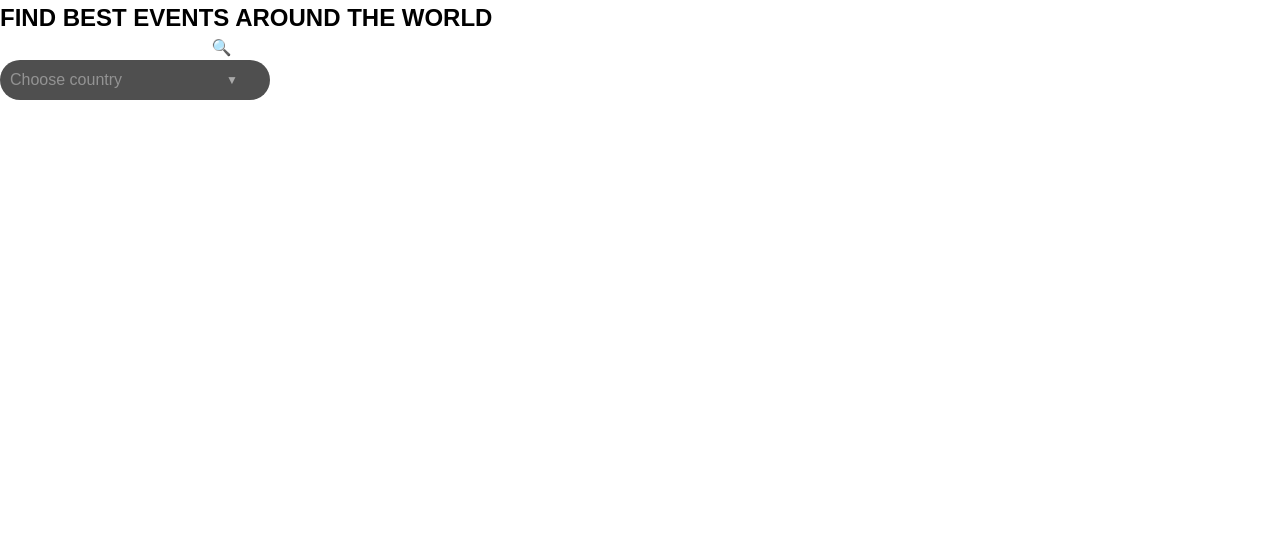
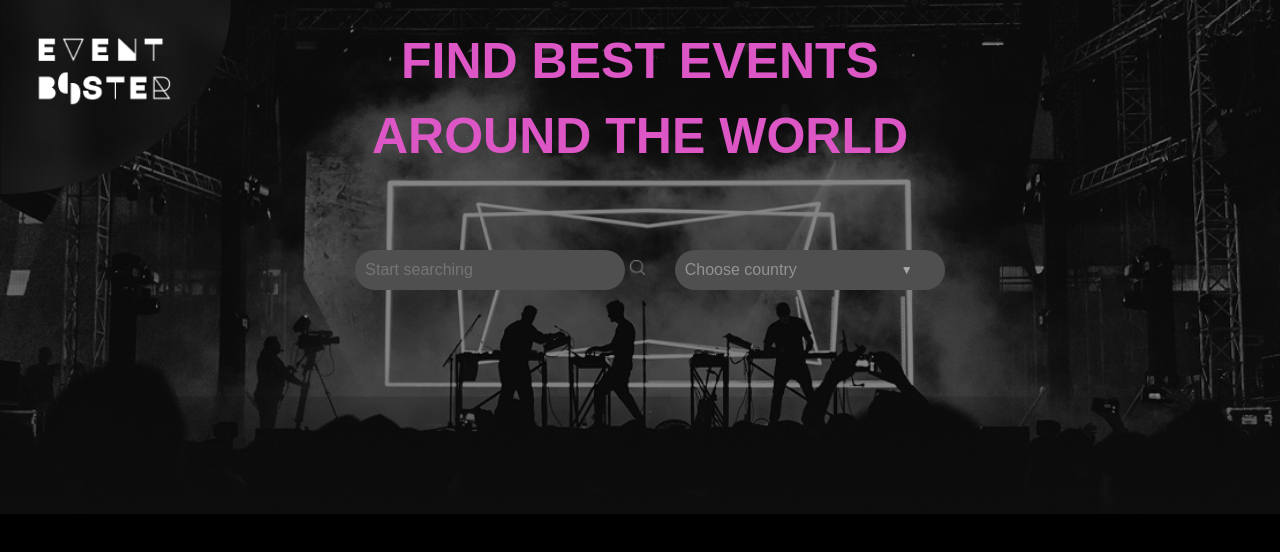
Before and after one commit to VladKorotytskyi/test-project, a website built with Vite: page project/index.html in a window 1280 px wide. Built offline with nearby package versions, Linux system fonts and the light colour scheme; no server answers.

Commit message:
Зробив хедер

```diff
--- a/project/index.html
+++ b/project/index.html
@@ -11,10 +11,12 @@
   <body>
     <header>
       <section class="container">
-        <h1>FIND BEST EVENTS AROUND THE WORLD</h1>
-        <form>
-          <input type="text">
-          <button>🔍</button>
+        <img class="logo" src="src/img/logo.png" alt="Event Booster">
+        <h1 class="title">FIND BEST EVENTS <br> AROUND THE WORLD</h1>
+        <div class="hero-flex">
+          <form class="hero-form">
+          <input class="hero-input" type="text" placeholder="Start searching">
+          <button class="hero-btn"><img class="img-btn" src="./src/img/search-icon.png" alt="search icon"></button>
         </form>
         <!-- Вибір країн -->
         <div class="dropdown">
@@ -22,6 +24,7 @@
             <option disabled selected>Choose country</option>
           </select>
         </div>
+        </div>
       </section>
     </header>
 
--- a/project/src/css/reset.css
+++ b/project/src/css/reset.css
@@ -14,6 +14,7 @@ html, body {
   line-height: 1.5;
   -webkit-font-smoothing: antialiased;
   -moz-osx-font-smoothing: grayscale;
+  background-color: black;
 }
 
 img, picture, video, canvas, svg {
@@ -63,3 +64,14 @@ q::after {
   cursor: not-allowed;
   opacity: 0.6;
 }
+.container {
+  max-width: 1200px;
+  width: 100%;
+  margin: 0 auto;
+  padding: 24px;
+  box-sizing: border-box;
+
+  display: flex;
+  flex-direction: column;
+  gap: 24px;
+}
--- a/project/src/css/style.css
+++ b/project/src/css/style.css
@@ -2,24 +2,19 @@
   position: relative;
   width: 250px;
 }
-
 .dropdown select {
   width: 270px;
   height: 40px;
   border: none;
   padding-left: 10px;
   border-radius: 30px;
-  backdrop-filter: blur(20px);
   background: rgb(79, 79, 79);
   font-size: 16px;
   cursor: pointer;
   appearance: none;
   font-weight: 400;
-  font-size: 16px;
   color: #939393;
 }
-
-/* стрелочка справа */
 .dropdown::after {
   content: "▼";
   border: none;
@@ -31,3 +26,42 @@
   font-size: 12px;
   pointer-events: none;
 }
+/* Вибір країн */
+
+.hero-input {
+  width: 270px;
+  height: 40px;
+  border: none;
+  padding-left: 10px;
+  border-radius: 30px;
+  background: rgb(79, 79, 79);
+  color: #939393;
+}
+.title {
+  font-weight: 900;
+  font-size: 50px;
+  text-align: center;
+  color: #dc56c5;
+  margin-bottom: 52px;
+}
+header{
+  background-image: url('../img/pic.png');
+  background-size: cover;
+  background-position: center;
+  background-repeat: no-repeat;
+}
+.hero-flex{
+  display: flex;
+  justify-content: center;
+  gap: 30px;
+  padding-bottom: 200px;
+}
+.logo{
+  width: 231px;
+  position: absolute;
+  top: 0;
+  left: 0;
+}
+.img-btn{
+  width: 15px;
+}
--- a/project/src/main.js
+++ b/project/src/main.js
@@ -8,10 +8,9 @@ fetch('https://restcountries.com/v3.1/all?fields=name,cca2')
     const select = document.getElementById('countrySelect');
 
     const allowed = [
-      "United States", "Canada", "United Kingdom",
+      "United States", "United Kingdom",
       "Germany", "France", "Italy", "Spain",
-      "Poland", "Ukraine", "China", "Japan",
-      "India", "Brazil", "Australia"
+      "Poland", "Ukraine"
     ];
 
     countriesData
```
Also changed, not shown: project/src/img/logo.png (added), project/src/img/pic.png (added), project/src/img/search-icon.png (added).
